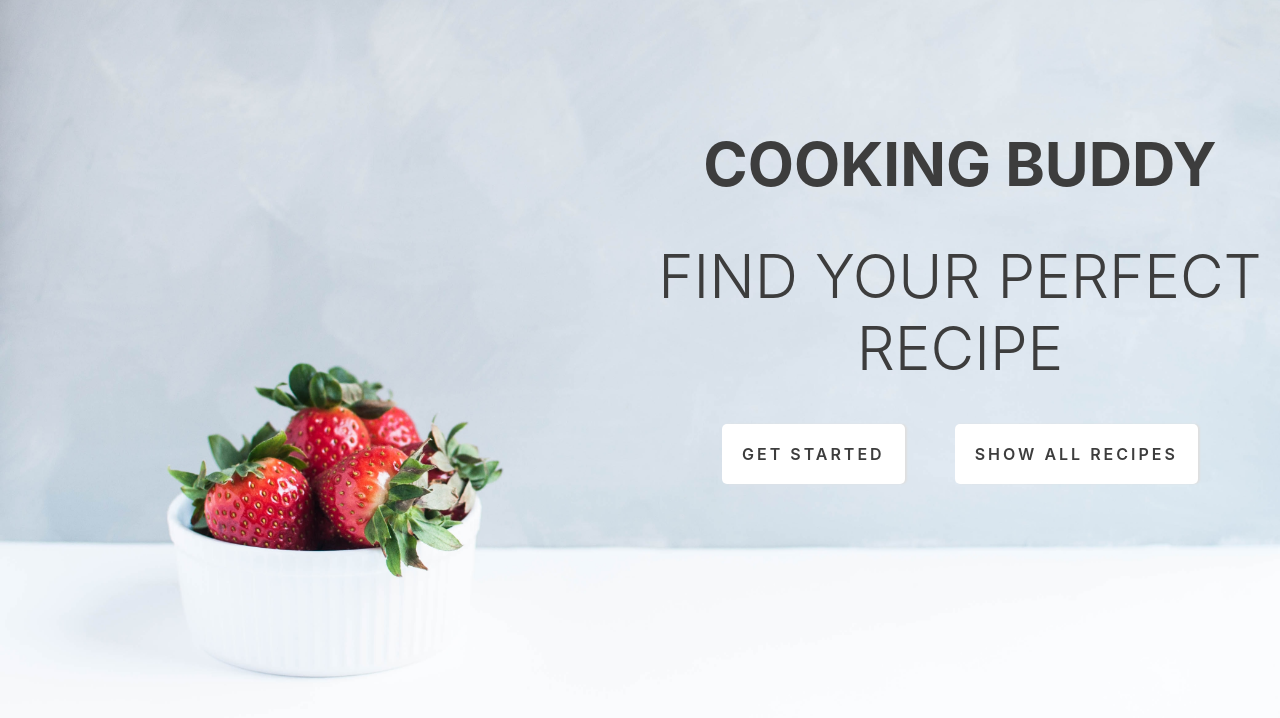
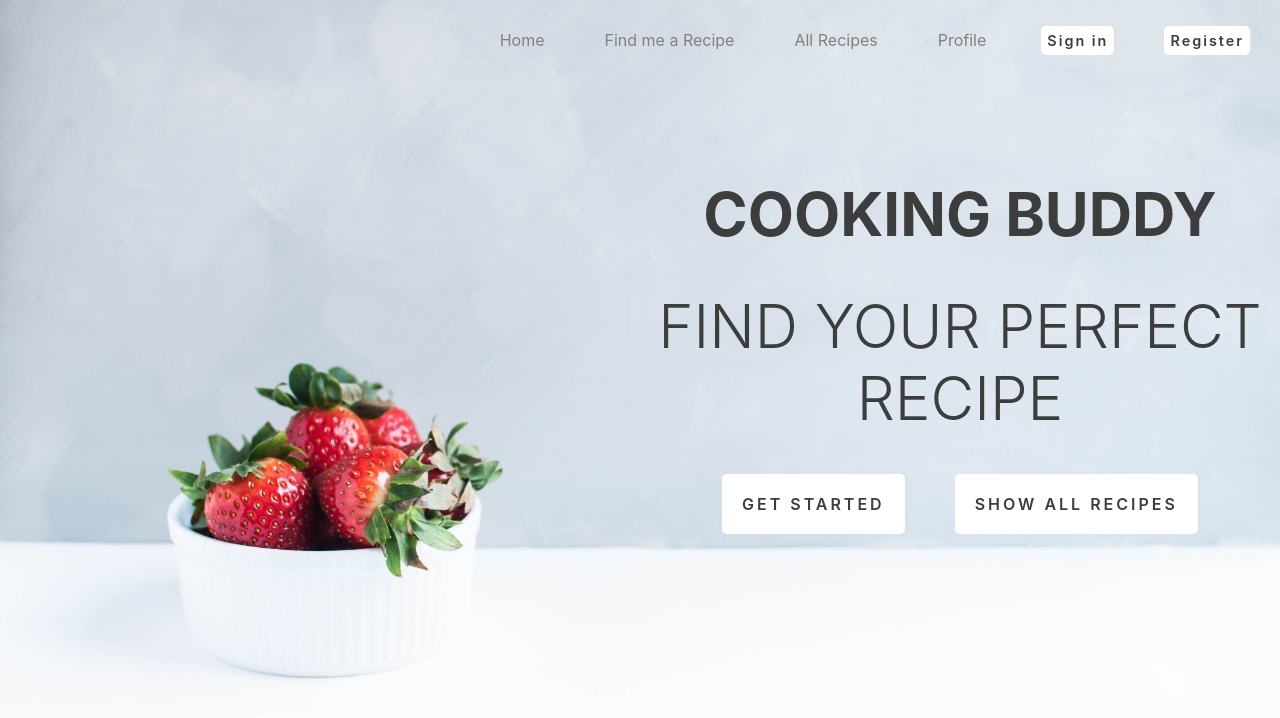
Before and after one commit to Tomdenboer/CookingBuddy, a React (Create React App) app in the folder cooking-buddy/: page / in a window 1280 px wide. Shown: the top 718 px of the page. Built offline with nearby package versions, Linux system fonts and the light colour scheme.

Commit message:
added a navBar. also changed some stuff in the custombutton to include a small and big variant, the small variant is used in the navbar.

```diff
--- a/cooking-buddy/src/Components/App.js
+++ b/cooking-buddy/src/Components/App.js
@@ -1,11 +1,13 @@
 import './App.css';
 import Home from './Pages/Home.js'
 import Recipes from './Pages/Recipes.js'
+import NavBar from './Common/NavBar';
 import {BrowserRouter, Routes, Route} from 'react-router-dom'
 
 function App() {
   return (
     <div className="App">
+      <NavBar></NavBar>
       <BrowserRouter>
         <Routes>
           <Route index element={<Home/>}/>
--- a/cooking-buddy/src/Components/Common/CustomButton.js
+++ b/cooking-buddy/src/Components/Common/CustomButton.js
@@ -4,12 +4,16 @@
 */
 
 import React, {Fragment} from 'react';
-import './CustomButton.css';
+import styles from './CustomButton.module.css';
 
 function CustomButton (props) {
+
+    // changes button size based on prop input. I think without sass this is a decent way to do it.
+    var buttonSize = props.size === "small" ? styles.small : styles.big;
+
     return (
         <Fragment>
-            <a onClick={props.clickEvent} href={props.path}>{props.content}</a>
+            <a className={[styles.button, buttonSize].join(" ")} onClick={props.clickEvent} href={props.path}>{props.content}</a>
         </Fragment>
     );
 }
--- a/cooking-buddy/src/Components/Common/CustomButton.css
+++ b/cooking-buddy/src/Components/Common/CustomButton.module.css
@@ -1,22 +1,33 @@
-a {
+.button {
     outline: none;
     border-radius: 5px;
     border: none;
     background: white;
-    padding: 20px;
     box-shadow: 2px 0px 2px rgb(223, 223, 223);
 
     color: #3D3D3D;
     font-weight: 600;
-    letter-spacing: 3px;
+
     text-decoration: none;
 
     /* for the scale transform on hover */
     transition-duration: 0.3s;
 }
 
+.big {
+    padding: 20px;
+    letter-spacing: 3px;
+    font-size: 1em;
+}
+
+.small {
+    padding: 6px;
+    letter-spacing: 2px;
+    font-size: 0.9em;
+}
+
 /* Scale and change visuals on hover  */
-a:hover {
+.button:hover {
     transform: scale(1.05);
     background:rgb(223, 223, 223);
     font-weight: bold;
--- /dev/null
+++ b/cooking-buddy/src/Components/Common/HamburgerButton.js
@@ -0,0 +1,25 @@
+/*
+ pretty neat, only adds value on mobile though. leave for now.
+ */
+import styles from './HamburgerButton.module.css';
+
+
+function HamburgerButton() {
+    return (
+        <div id="hamburgerButton" className={styles.button} onClick={(e) => transform(e.target)}>
+            <div className={styles.bar}></div>
+            <div className={styles.bar}></div>
+            <div className={styles.bar}></div>
+        </div>
+    );
+
+    }
+    const transform = (target) => {
+    var button = document.getElementById("hamburgerButton");
+    console.log("clicked");
+    console.log(target.classList);
+    button.classList.toggle(styles.transform)
+    };
+
+
+export default HamburgerButton;
--- /dev/null
+++ b/cooking-buddy/src/Components/Common/HamburgerButton.module.css
@@ -0,0 +1,19 @@
+.button {
+    width: 40px;
+    height: 40px;
+    padding: 20px;
+    z-index: 100;
+}
+
+.bar {
+    background: black;
+    height: 4px;
+    margin-bottom: 5px;
+    z-index: 1;
+    transition: 0.4s;
+    position: relative;
+}
+
+.transform .bar {
+    transform: rotate(-45deg);
+}
--- a/cooking-buddy/src/Components/Common/NavBar.js
+++ b/cooking-buddy/src/Components/Common/NavBar.js
@@ -1,8 +1,21 @@
+import styles from './NavBar.module.css';
+import CustomButton from '../Common/CustomButton';
+// import HamburgerButton from './HamburgerButton';
+
 function NavBar() {
     return (
-        <div>
-
-        </div>
+        <nav className={styles.navBar}>
+            <ul className={styles.menuItems}>
+                <li><a href="/" className={styles.link}>Home</a></li>
+                <li><a href="#" className={styles.link}>Find me a Recipe</a></li>
+                <li><a href="recipes" className={styles.link}>All Recipes</a></li>
+                <li><a href="#" className={styles.link}>Profile</a></li>
+                <li><CustomButton content="Sign in" size="small"></CustomButton></li>
+                <li><CustomButton content="Register" size="small"></CustomButton></li>
+                 {/* hamburger button might be useful for mobile but does not add value on desktop */}
+                {/* <li><HamburgerButton/></li> */}
+            </ul>
+        </nav>
     );
 }
 
--- /dev/null
+++ b/cooking-buddy/src/Components/Common/NavBar.module.css
@@ -0,0 +1,28 @@
+.navBar {
+    margin-top: 30px;
+}
+.menuItems {
+    margin-right: 30px;
+    display: grid;
+    grid-auto-flow: column;
+    justify-content: right;
+    column-gap: 50px;
+}
+
+.menuItems li {
+    text-decoration: none;
+    display: inline;
+}
+
+.link {
+    text-decoration: none;
+    color: grey;
+    border-radius: 5px;
+    padding: 5px;
+}
+
+.link:hover {
+    /* transition: background 1000ms linear;
+    background: white; */
+    color: black;
+}
--- a/cooking-buddy/src/Components/Pages/Home.js
+++ b/cooking-buddy/src/Components/Pages/Home.js
@@ -1,13 +1,13 @@
-import './Home.css';
+import styles from './Home.module.css';
 import Button from '../Common/CustomButton';
 import apiHelper from '../../helpers/apiUtils';
 
 function Home() {
     return (
-        <main className="home">
-            <h1>COOKING BUDDY</h1>
-            <h1 className="subTitle">FIND YOUR PERFECT RECIPE</h1>
-            <div className="split">
+        <main className={styles.main}>
+            <h1 className={styles.title}>COOKING BUDDY</h1>
+            <h1 className={[styles.title, styles.subTitle].join(" ")}>FIND YOUR PERFECT RECIPE</h1>
+            <div className={styles.split}>
                 <Button content="GET STARTED" clickEvent={apiHelper.test}></Button>
                 <Button content="SHOW ALL RECIPES" path="/recipes"></Button>
             </div>
--- a/cooking-buddy/src/Components/Pages/Home.css
+++ b/cooking-buddy/src/Components/Pages/Home.module.css
@@ -4,7 +4,7 @@ body {
     background: url('./../../Assets/aardlingen.jpg') no-repeat center center fixed;
     background-size: cover;
 }
-main {
+.main {
     margin-top: 10%;
     margin-bottom: auto;
     margin-left: auto;
@@ -12,7 +12,7 @@ main {
     width: 50%;
 }
 
-h1 {
+.title {
     /* color: white;
     /* text-shadow: 2px 1px 3px #494949; */
     font-size: 60px;
--- a/cooking-buddy/src/Components/Pages/Recipes.js
+++ b/cooking-buddy/src/Components/Pages/Recipes.js
@@ -1,4 +1,5 @@
 import RecipeList from '../Recipes/RecipeList';
+import styles from './Recipes.module.css';
 
 const recipeList = [
     {
--- /dev/null
+++ b/cooking-buddy/src/Components/Pages/Recipes.module.css
@@ -0,0 +1,3 @@
+body {
+    /* background: white; */
+}
```
